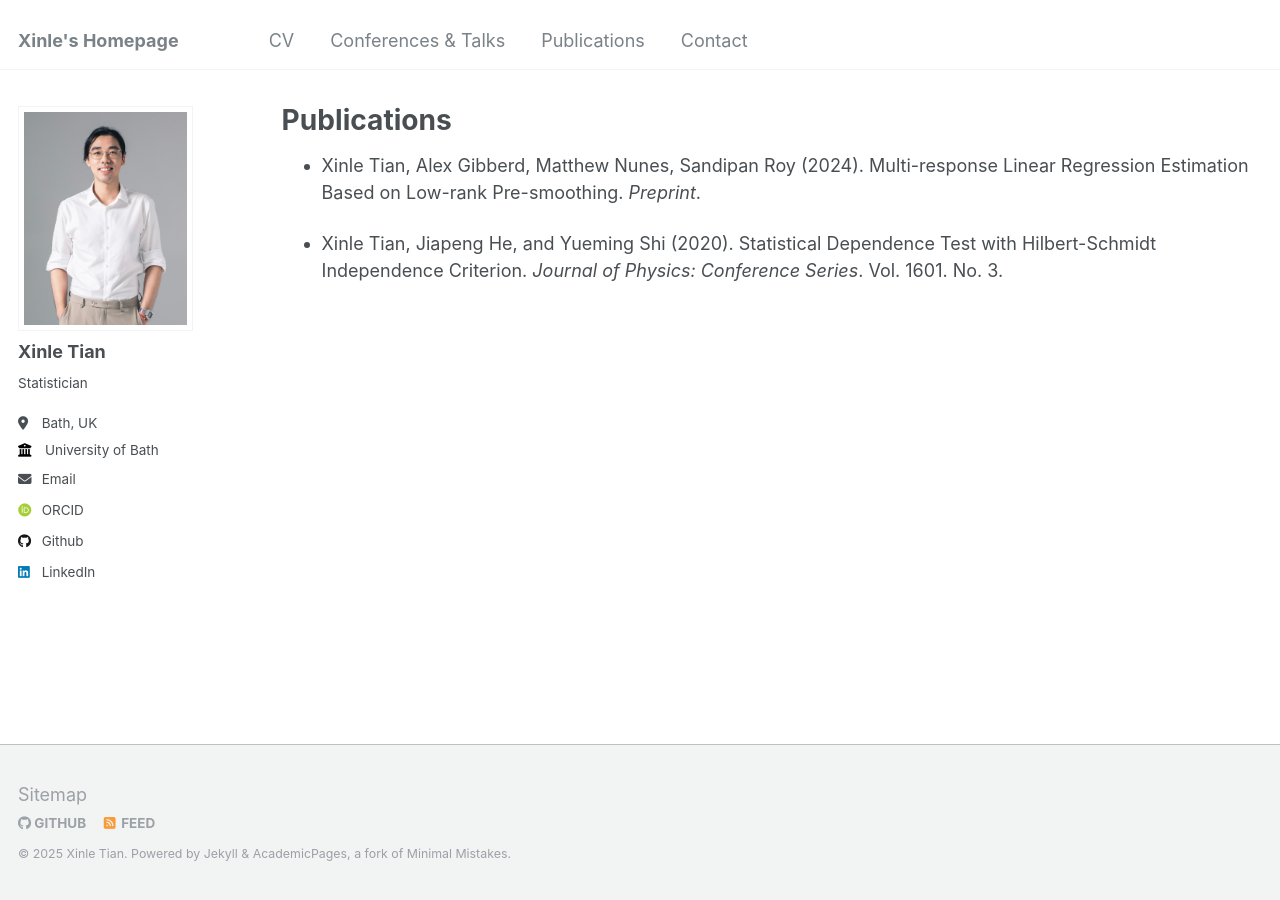
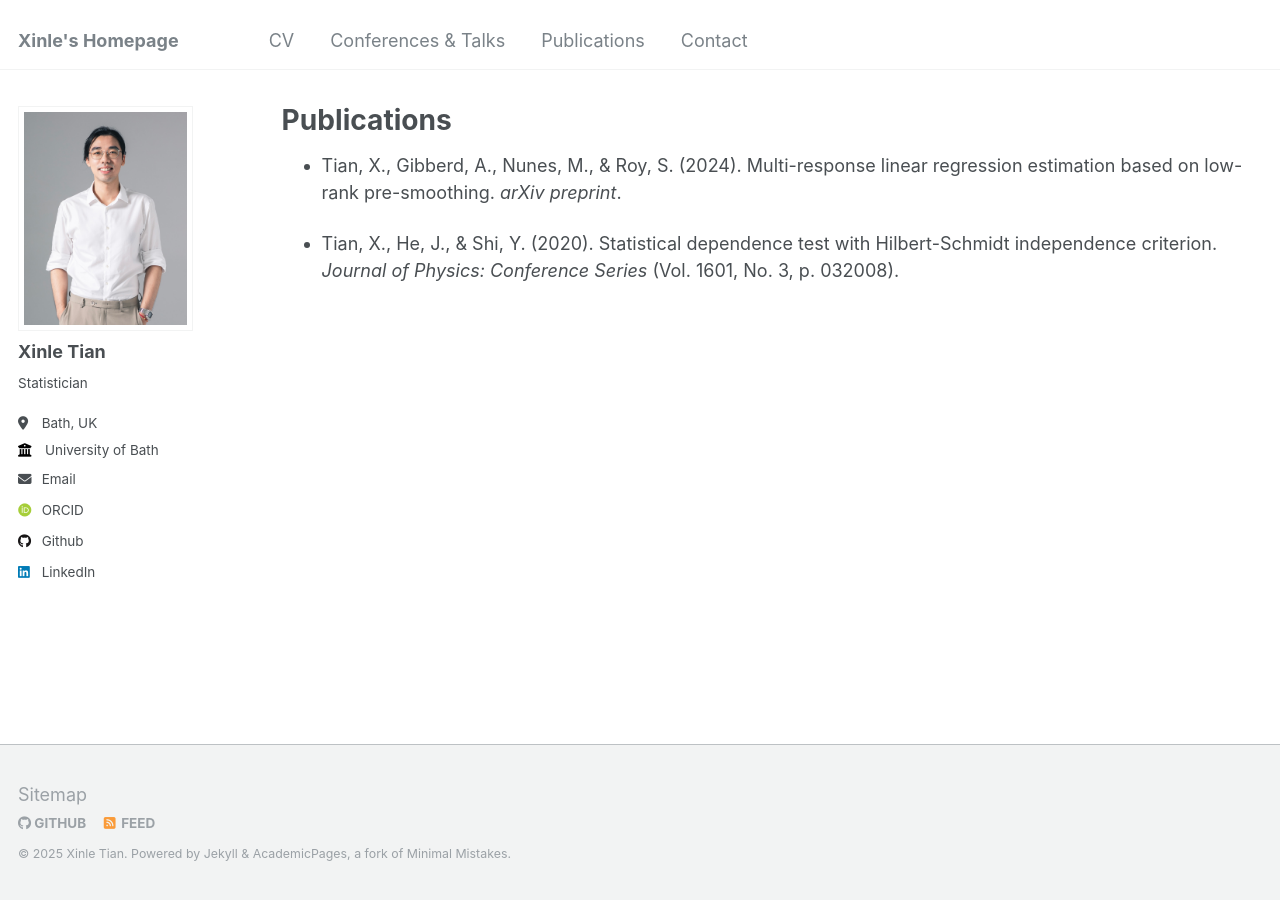
Before and after one commit to xinlet/xinlet.github.io, a Jekyll site: the page built from _pages/publications.md, in a window 1280 px wide. Built offline with Jekyll 4.4.1, drawn with Linux system fonts in a browser that asks for light colours; some web fonts are replaced.

Commit message:
Update publications.md

```diff
--- a/_pages/publications.md
+++ b/_pages/publications.md
@@ -5,6 +5,6 @@ permalink: /publications/
 author_profile: true
 ---
 
-* Xinle Tian, Alex Gibberd, Matthew Nunes, Sandipan Roy (2024). Multi-response Linear Regression Estimation Based on Low-rank Pre-smoothing. *Preprint*.
+* Tian, X., Gibberd, A., Nunes, M., & Roy, S. (2024). Multi-response linear regression estimation based on low-rank pre-smoothing. *arXiv preprint*.
 
-* Xinle Tian, Jiapeng He, and Yueming Shi (2020). Statistical Dependence Test with Hilbert-Schmidt Independence Criterion. *Journal of Physics: Conference Series*. Vol. 1601. No. 3.
+* Tian, X., He, J., & Shi, Y. (2020). Statistical dependence test with Hilbert-Schmidt independence criterion. *Journal of Physics: Conference Series* (Vol. 1601, No. 3, p. 032008).
```
